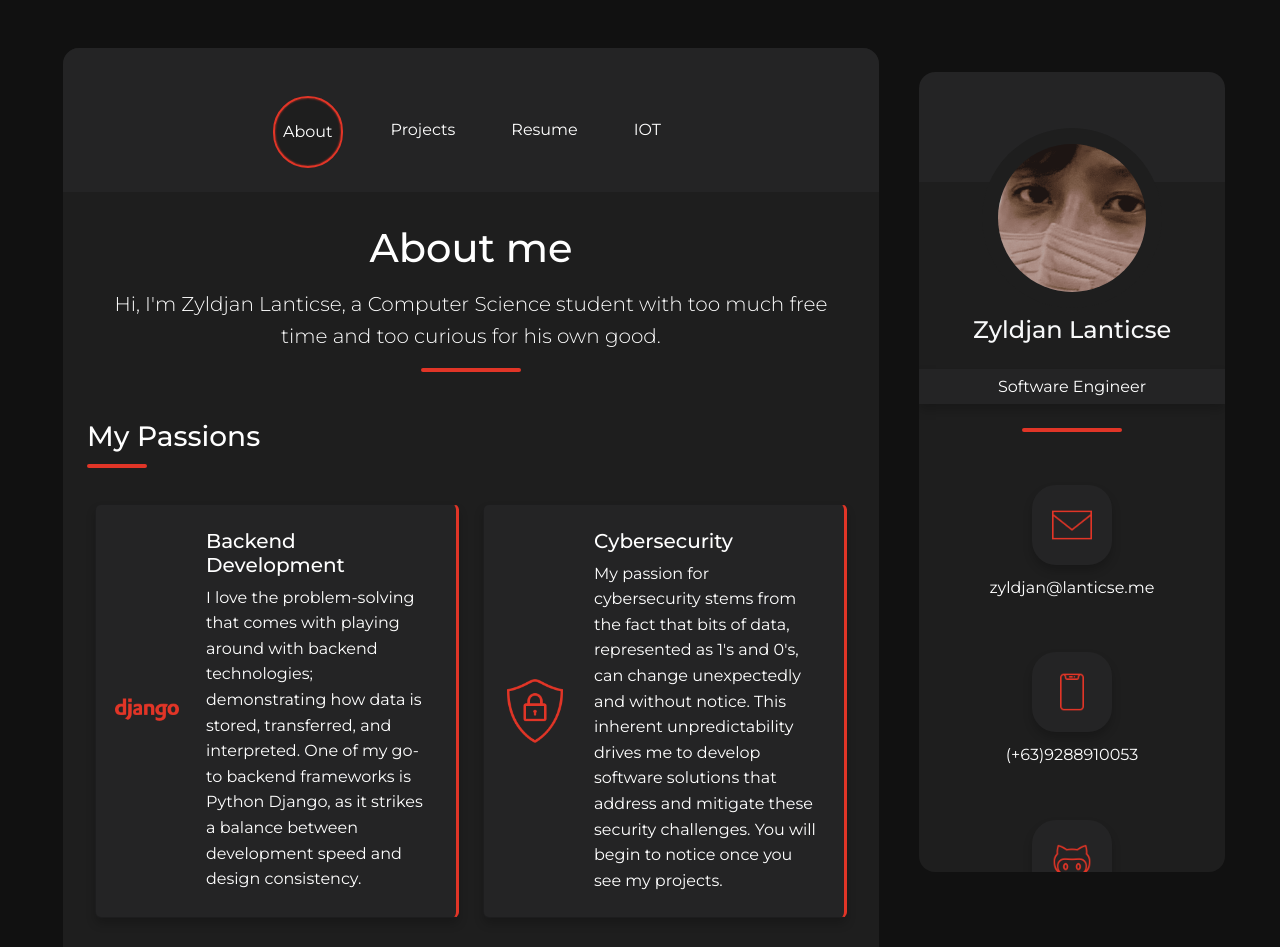
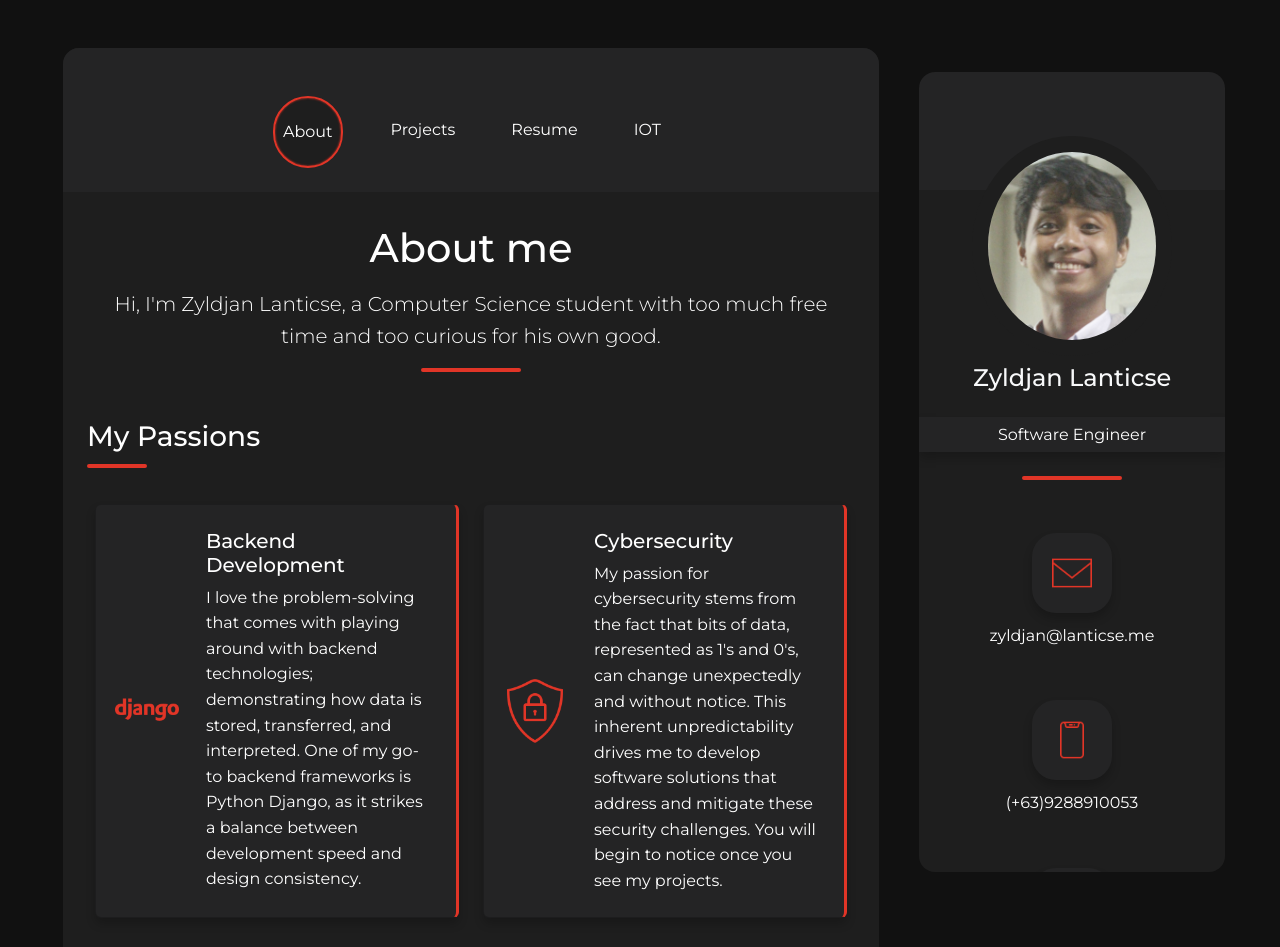
Before and after one commit to Zyd8/zyd-portfolio-website, a Django app: page / in a window 1280 px wide. Shown: the top 947 px of the page. Run offline with Django 5.2, Linux system fonts and the light colour scheme; some libraries are stand-ins or nearby versions.

Commit message:
update profile picture

```diff
--- a/static/css/common.css
+++ b/static/css/common.css
@@ -109,9 +109,8 @@ h1 {
 .profile-pic {
     padding: 16px;
     background-color: #1E1E1E;
-    width: 180px;
-    /* height: 150px;  */
-    height: auto;
+    width: 200px;
+    height: 220px;
     object-fit: cover;
     border-radius: 50%;
     margin-top: -70px;
--- a/templates/common.html
+++ b/templates/common.html
@@ -37,12 +37,12 @@
 
                 <!--Profile pic-->
                 <div class="container-fluid p-0">
-                    <div class="row navbar-radius primary-background" style="height: 110px;">
+                    <div class="row navbar-radius primary-background" style="height: 118px;">
 
                     </div>
 
                     <div class="row profile-pic-container d-flex justify-content-center mt-3">
-                        <img src="{% static 'assets/prof.png' %}" class="profile-pic" alt="profile picture">
+                        <img src="{% static 'assets/prof.JPG' %}" class="profile-pic" alt="profile picture">
                     </div>
                 </div>
 
```
Also changed, not shown: static/assets/prof.JPG (added).
